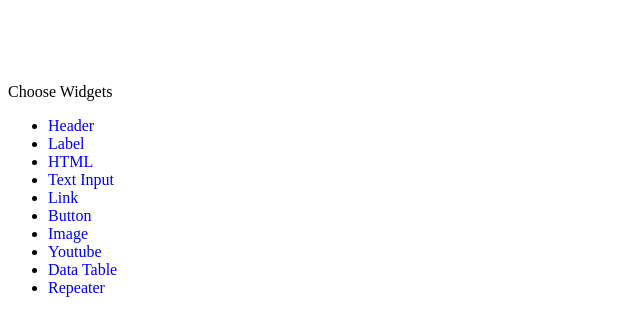
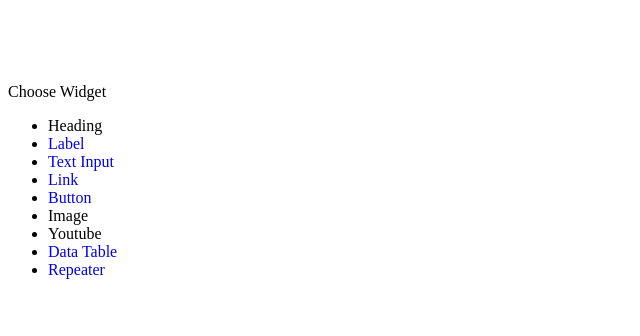
Before and after one commit to jamespulley59/webmaker3, a React (Create React App) app: page /user/1/website/1/page/1/widget/new in a window 1280 px wide. Shown: the top 336 px of the page, without its empty margins (0-640 px from the left). Built offline with nearby package versions, Linux system fonts and the light colour scheme; the HTML template or start-up script is replaced by a standard one.

Commit message:
finished

```diff
--- a/src/components/widget/WidgetChooser.js
+++ b/src/components/widget/WidgetChooser.js
@@ -1,26 +1,52 @@
-import React, { Component } from 'react';
-import {Link} from 'react-router-dom';
+import React, { Component } from "react";
+import {Link} from "react-router-dom";
+import uuid from "uuid";
+
 export default class WidgetChooser extends Component {
 
+    createWidget = type => {
+        const {uid, wid, pid} = this.props.match.params
+        const newWidget = {
+            _id: uuid(),
+            name: "",
+            widgetType: type,
+            pageId: pid,
+            text: "",
+            size: 1,
+            width: "",
+            url: ""
+        }
+        this.props.addWidget(newWidget);
+        this.props.history.push(`/user/${uid}/website/${wid}/page/${pid}/widget/${newWidget._id}`)
+    }
+
     render() {
+        const {uid, wid, pid} = this.props.match.params
         return (
             <div>
-        <nav className="navbar navbar-light bg-light fixed-top">
-              <Link to='/user/:uid/website/:wid/page/:pid/widget'>
-                  <i className="fas fa-chevron-left"></i>
+                <nav className='navbar navbar-light fixed-top bg-light'>
+                    <Link
+                        className='color-black'
+                        to={`/user/${uid}/website/${wid}/page/${pid}/widget`}
+                    >
+                        <i className='fas fa-chevron-left' />
                     </Link>
-                  <span className="navbar-brand mb-0 h1">Choose Widgets</span><span></span>
+                    <span
+                        className='navbar-brand padding-left'
+                    >
+                        Choose Widget
+                    </span>
+                    <span></span>
                 </nav>
                 <div className='container'>
-            <ul className='list-group list-group-flush'>
+                    <ul className='list-group-flush'>
                         <li className='list-group-item'>
-                <Link to='#'>Header</Link>
+                            <span onClick={this.createWidget.bind(this, 'HEADING')}>
+                                Heading
+                            </span>
                         </li>
                         <li className='list-group-item'>
                             <Link to='#'>Label</Link>
-              </li>
-              <li className='list-group-item'>
-                <Link to='#'>HTML</Link>
                         </li>
                         <li className='list-group-item'>
                             <Link to='#'>Text Input</Link>
@@ -32,10 +58,14 @@ export default class WidgetChooser extends Component {
                             <Link to='#'>Button</Link>
                         </li>
                         <li className='list-group-item'>
-                <Link to='#'>Image</Link>
+                            <span onClick={this.createWidget.bind(this, 'IMAGE')}>
+                                Image
+                            </span>
                         </li>
                         <li className='list-group-item'>
-                <Link to='#'>Youtube</Link>
+                            <span onClick={this.createWidget.bind(this, 'YOUTUBE')}>
+                                Youtube
+                            </span>
                         </li>
                         <li className='list-group-item'>
                             <Link to='#'>Data Table</Link>
@@ -46,6 +76,6 @@ export default class WidgetChooser extends Component {
                     </ul>
                 </div>
             </div>
-    )
+        );
     }
 }
```
Lines whose indentation alone changed are shown as unchanged.
